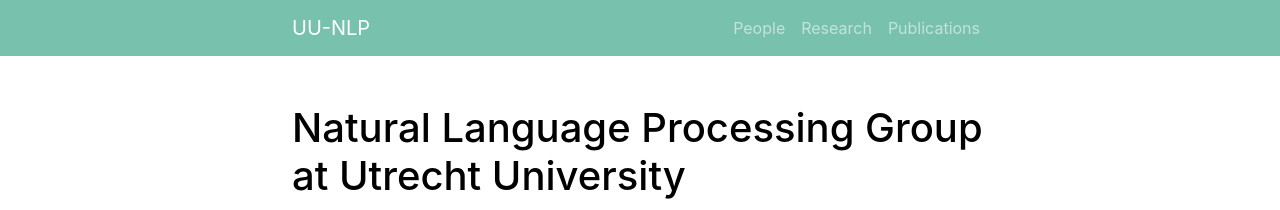
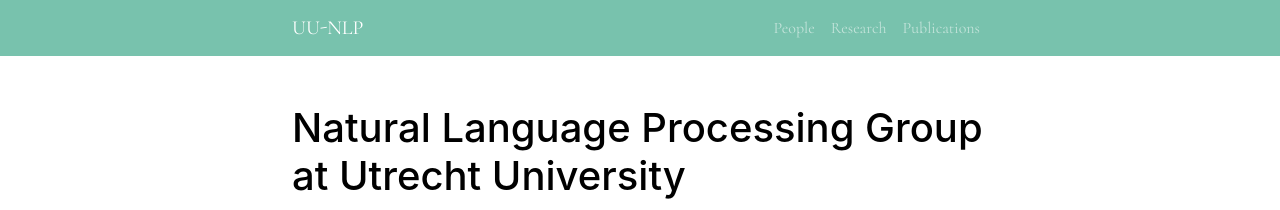
Before and after one commit to thaoanhdang/uu-nlp.github.io, a Jekyll site: the page built from index.md, in a window 1280 px wide. Shown: the top 210 px of the page. Built offline with Jekyll 4.4.1, drawn with Linux system fonts in a browser that asks for light colours.

Commit message:
Update _bootstrap_customization.scss

```diff
--- a/_sass/_bootstrap_customization.scss
+++ b/_sass/_bootstrap_customization.scss
@@ -11,6 +11,9 @@ $web-font-path: "https://fonts.googleapis.com/css2?family=Cormorant:ital,wght@0,
 @if $web-font-path {
   @import url("#{$web-font-path}");
 }
+
+$font-family-base: 'Cormorant', serif;
+$headings-font-family: 'Cormorant', serif;
 
 // Navbar
 
```
